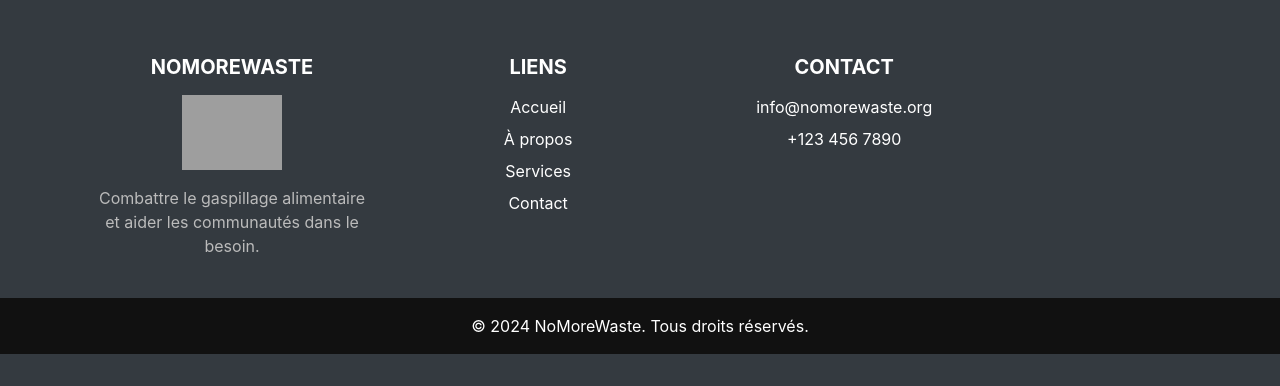
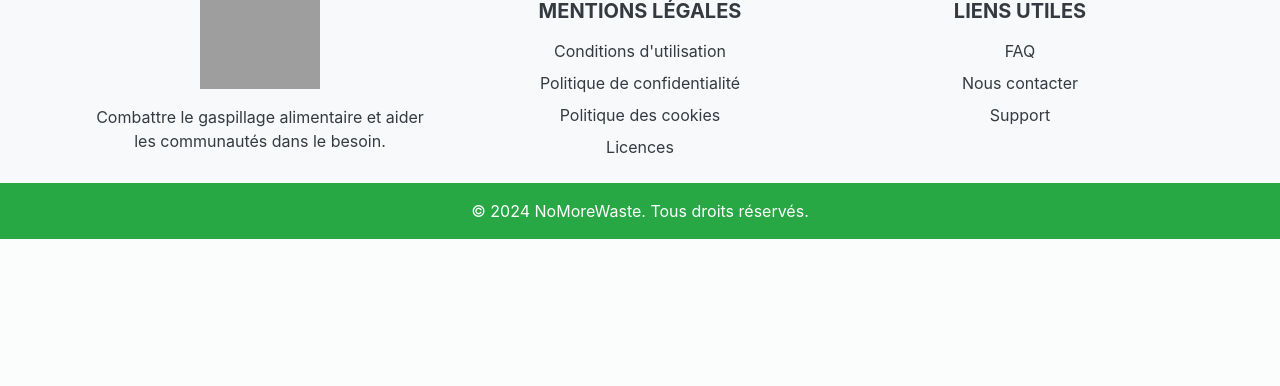
Before and after one commit to Rakulan7/NoMoreWaste, a PHP site: page / in a window 1280 px wide. Shown: the part 1635-2021 px from the top of the page. After the commit the page ends 1874 px from the top, so only its background shows below. Run offline with PHP 8.4, Linux system fonts and the light colour scheme; some libraries are stand-ins or nearby versions; grey boxes are pictures that could not be loaded.

Commit message:
update main page

```diff
--- a/html/include/footer.php
+++ b/html/include/footer.php
@@ -1,48 +1,56 @@
 <!-- footer.php -->
-<footer class="footer bg-dark text-white text-center text-lg-start">
-    <div class="container p-4">
+<footer class="footer bg-light text-dark text-center text-lg-start">
+    <div class="container">
         <div class="row">
-            <div class="col-lg-4 col-md-6 mb-4 mb-md-0">
-                <h5 class="text-uppercase font-weight-bold">NoMoreWaste</h5>
-                <img src="../img/banner/logo_transparent.png" alt="NoMoreWaste Logo" class="footer-logo">
+            <!-- Logo and Description -->
+            <div class="col-lg-4 col-md-6 mb-4 mb-md-0 d-flex flex-column align-items-center">
+                <img src="../img/banner/logo_transparent.png" alt="NoMoreWaste Logo" class="footer-logo mb-3">
                 <p>
                     Combattre le gaspillage alimentaire et aider les communautés dans le besoin.
                 </p>
             </div>
-            <div class="col-lg-4 col-md-6 mb-4 mb-md-0">
-                <h5 class="text-uppercase font-weight-bold">Liens</h5>
+
+            <!-- Legal Information -->
+            <div class="col-lg-4 col-md-6 mb-4 mb-md-0 d-flex flex-column align-items-center">
+                <h5 class="text-uppercase font-weight-bold">Mentions Légales</h5>
                 <ul class="list-unstyled">
                     <li>
-                        <a href="#!" class="text-white">Accueil</a>
+                        <a href="#!" class="text-dark">Conditions d'utilisation</a>
                     </li>
                     <li>
-                        <a href="#!" class="text-white">À propos</a>
+                        <a href="#!" class="text-dark">Politique de confidentialité</a>
                     </li>
                     <li>
-                        <a href="#!" class="text-white">Services</a>
+                        <a href="#!" class="text-dark">Politique des cookies</a>
                     </li>
                     <li>
-                        <a href="#!" class="text-white">Contact</a>
+                        <a href="#!" class="text-dark">Licences</a>
                     </li>
                 </ul>
             </div>
-            <div class="col-lg-4 col-md-6 mb-4 mb-md-0">
-                <h5 class="text-uppercase font-weight-bold">Contact</h5>
+
+            <!-- Useful Links -->
+            <div class="col-lg-4 col-md-6 mb-4 mb-md-0 d-flex flex-column align-items-center">
+                <h5 class="text-uppercase font-weight-bold">Liens Utiles</h5>
                 <ul class="list-unstyled">
                     <li>
-                        <a href="mailto:info@nomorewaste.org" class="text-white">info@nomorewaste.org</a>
+                        <a href="#!" class="text-dark">FAQ</a>
                     </li>
                     <li>
-                        <a href="tel:+1234567890" class="text-white">+123 456 7890</a>
+                        <a href="#!" class="text-dark">Nous contacter</a>
+                    </li>
+                    <li>
+                        <a href="#!" class="text-dark">Support</a>
                     </li>
                 </ul>
             </div>
         </div>
     </div>
-    <div class="text-center p-3 bg-secondary text-white">
+    <div class="text-center p-3 bg-success text-white">
         © 2024 NoMoreWaste. Tous droits réservés.
     </div>
 </footer>
+
 <script src="https://code.jquery.com/jquery-3.5.1.slim.min.js"></script>
 <script src="https://cdn.jsdelivr.net/npm/@popperjs/core@2.5.4/dist/umd/popper.min.js"></script>
 <script src="https://stackpath.bootstrapcdn.com/bootstrap/4.5.2/js/bootstrap.min.js"></script>
--- a/html/include/header.php
+++ b/html/include/header.php
@@ -1,4 +1,3 @@
-<!-- header.php -->
 <!DOCTYPE html>
 <html lang="fr">
 <head>
@@ -12,7 +11,7 @@
         }
 
         .hero {
-            background: url('../img/banner.jpg') center center no-repeat;
+            background: url('../img/banner/banner.jpg') center center no-repeat;
             background-size: cover;
             color: black;
             height: 70vh;
@@ -42,75 +41,71 @@
         }
 
         .footer {
-            background-color: #1c1c1c;
-            color: white;
-            padding: 2rem 0;
+            background-color: #d4edda; /* Light green background */
+            color: #343a40; /* Dark text color for contrast */
         }
 
-        .footer .text-uppercase {
-            text-transform: uppercase;
-            font-weight: bold;
+        .footer-logo {
+            width: 120px; /* Adjust the size of the logo */
+            margin-bottom: 1rem;
+        }
+
+        .footer h5 {
+            font-size: 1.25rem;
             margin-bottom: 1rem;
         }
 
         .footer p {
             margin-bottom: 1rem;
-            color: #bbb;
         }
 
         .footer a {
-            color: #ddd;
+            color: #343a40;
             text-decoration: none;
         }
 
         .footer a:hover {
-            color: #fff;
-            text-decoration: none;
+            color: #0056b3; /* Darker shade on hover */
+            text-decoration: underline;
         }
 
-        .footer ul {
-            padding-left: 0;
-            list-style: none;
+        .footer .text-uppercase {
+            text-transform: uppercase;
         }
 
-        .footer ul li {
+        .footer .list-unstyled {
+            padding-left: 0;
+        }
+
+        .footer .list-unstyled li {
             margin-bottom: 0.5rem;
         }
 
-        .footer .bg-secondary {
-            background-color: #111 !important;
+        .footer .bg-success {
+            background-color: #28a745 !important; /* Green background for footer bottom section */
         }
 
-        .footer .container {
-            display: flex;
-            justify-content: space-between;
-            align-items: center;
+        .navbar-custom {
+            background-color: #28a745; /* Match the green background of the footer */
         }
 
-        .footer-logo {
-            width: 100px; /* Adjust the size as needed */
-            margin-bottom: 1rem;
+        .navbar-custom .navbar-brand,
+        .navbar-custom .nav-link {
+            color: #343a40; /* Dark text color for contrast */
         }
 
-        @media (max-width: 768px) {
-            .footer .container {
-                flex-direction: column;
-                text-align: center;
-            }
-            .footer .row {
-                margin-bottom: 2rem;
-            }
+        .navbar-custom .navbar-brand:hover,
+        .navbar-custom .nav-link:hover {
+            color: #0056b3; /* Darker shade on hover */
         }
     </style>
-
-
 </head>
 <body>
 
     <!-- Navigation -->
-    <nav class="navbar navbar-expand-lg navbar-dark bg-dark fixed-top">
+    <nav class="navbar navbar-expand-lg navbar-dark navbar-custom fixed-top">
         <div class="container">
-            <a class="navbar-brand" href="#">NoMoreWaste</a>
+            <a class="navbar-brand" href="https://nomorewaste.fr/">NoMoreWaste</a>
             <button class="navbar-toggler" type="button" data-toggle="collapse" data-target="#navbarResponsive" aria-controls="navbarResponsive" aria-expanded="false" aria-label="Toggle navigation">
                 <span class="navbar-toggler-icon"></span>
             </button>
```
Also changed, not shown: img/banner/logo.png, img/banner/logo_transparent.png.
